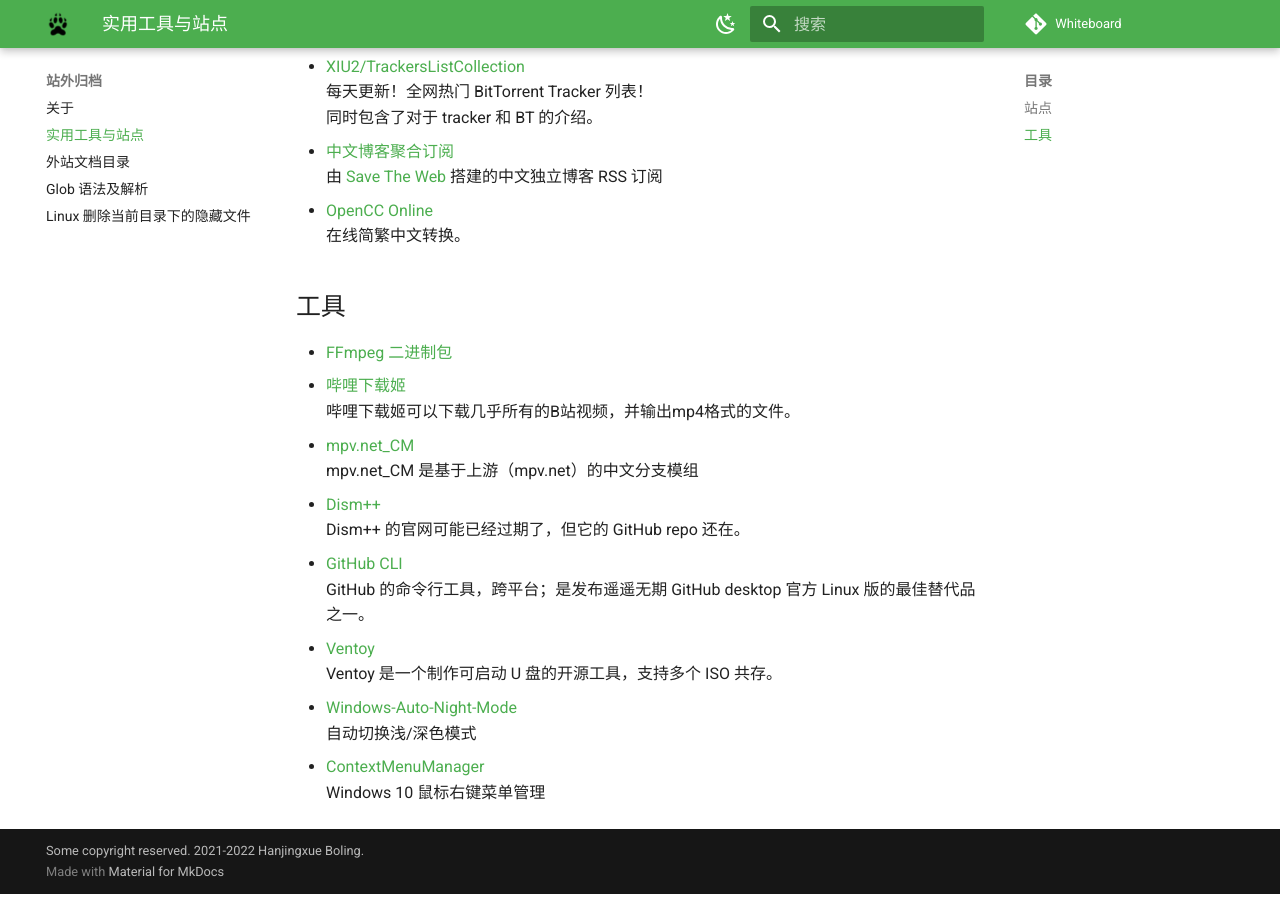
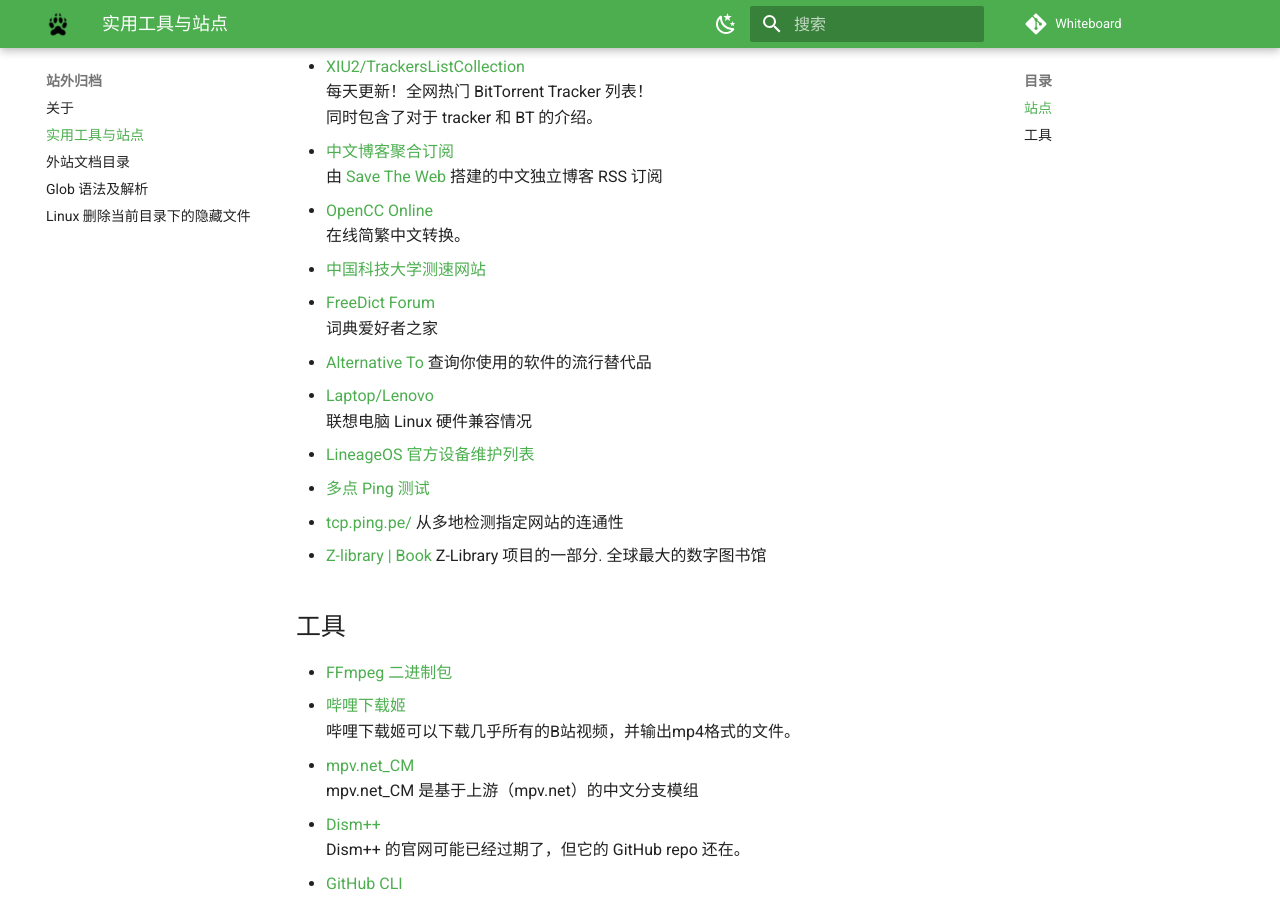
Before and after one commit to Hanjingxue-Boling/Whiteboard, an MkDocs documentation site: the page built from docs/archives/goodies.md, in a window 1280 px wide and 900 px high, scrolled down 620 px. Built offline with MkDocs 1.6.1 and Material for MkDocs 9.7.7, drawn with Linux system fonts in a browser that asks for light colours; comment, search, counter and statistics services are not loaded.

Commit message:
2022-06-04

```diff
--- a/docs/archives/goodies.md
+++ b/docs/archives/goodies.md
@@ -22,6 +22,19 @@
     由 [Save The Web](https://github.com/saveweb) 搭建的中文独立博客 RSS 订阅
 - [OpenCC Online](https://opencc.byvoid.com/)
     在线简繁中文转换。
+- [中国科技大学测速网站](http://test.ustc.edu.cn/)
+- [FreeDict Forum](https://forum.freemdict.com/)
+    词典爱好者之家
+- [Alternative To](https://alternativeto.net/)
+    查询你使用的软件的流行替代品
+- [Laptop/Lenovo](https://wiki.archlinux.org/title/Laptop/Lenovo)
+    联想电脑 Linux 硬件兼容情况
+- [LineageOS 官方设备维护列表](https://wiki.lineageos.org/devices/)
+- [多点 Ping 测试](https://ping.chinaz.com/)
+- [tcp.ping.pe/](https://tcp.ping.pe/)
+    从多地检测指定网站的连通性
+- [Z-library | Book](https://zh.my1lib.org/)
+    Z-Library 项目的一部分. 全球最大的数字图书馆
 
 ## 工具
 
```
